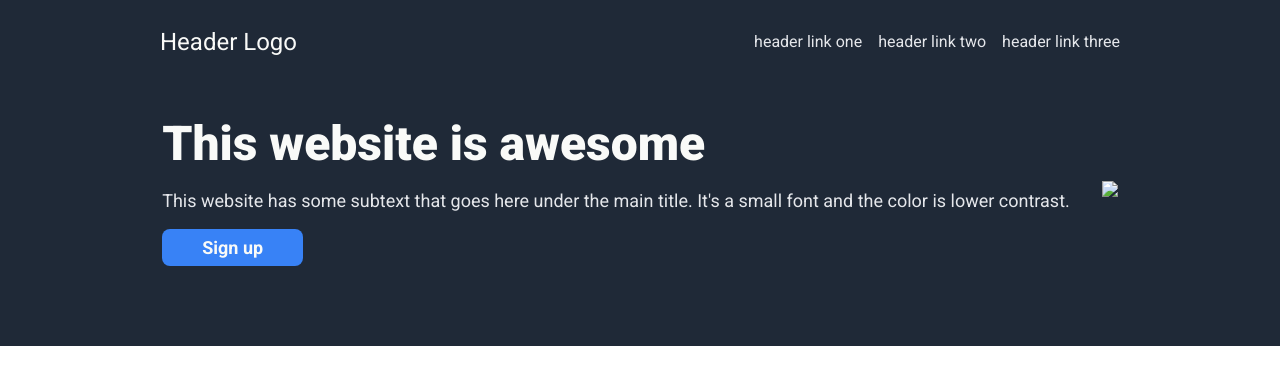
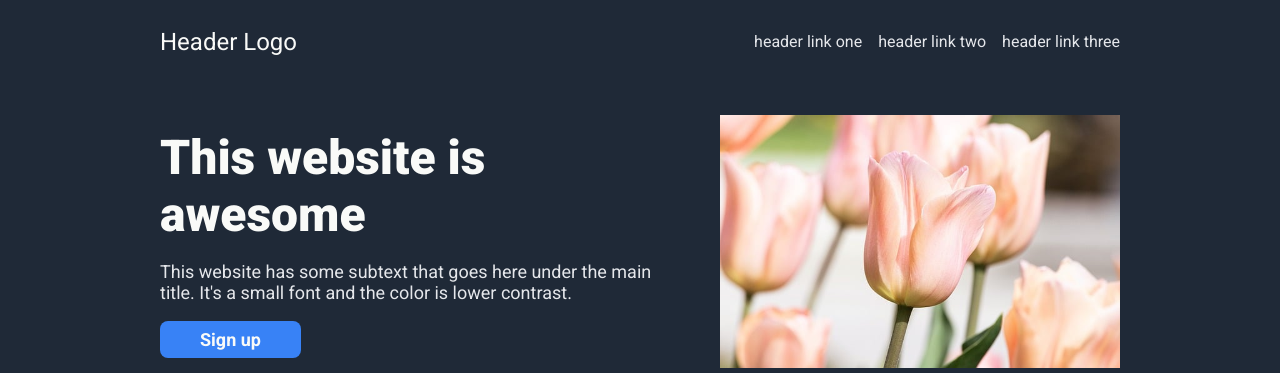
Before and after one commit to alexbriggs01/landing-page, a plain HTML site: page index.html in a window 1280 px wide. Shown: the top 373 px of the page. Drawn offline with Linux system fonts and the light colour scheme; the site is published under a folder, as on GitHub Pages, so addresses that start at the root find nothing.

Commit message:
Update index.html

```diff
--- a/index.html
+++ b/index.html
@@ -39,7 +39,7 @@
             <button>Sign up</button>
         </div>
         <div class="hero-img">
-            <img id="tulip" src="/tulip-7882705_640.jpg">
+            <img id="tulip" src="tulip-7882705_640.jpg">
         </div>
     </section>
 
```
